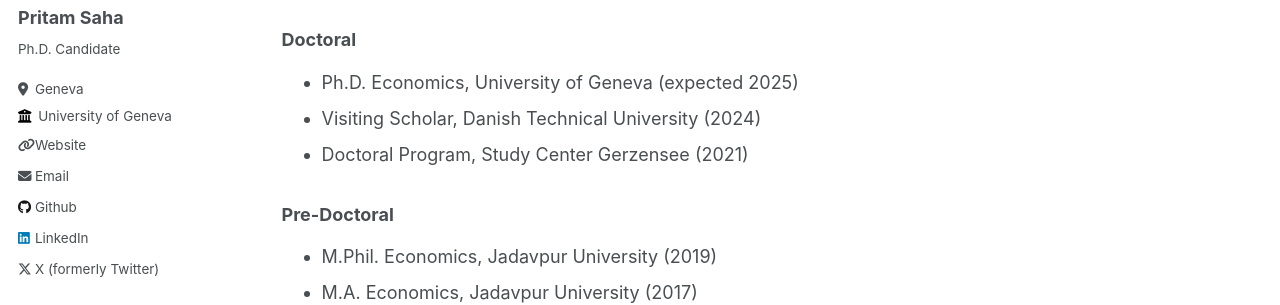
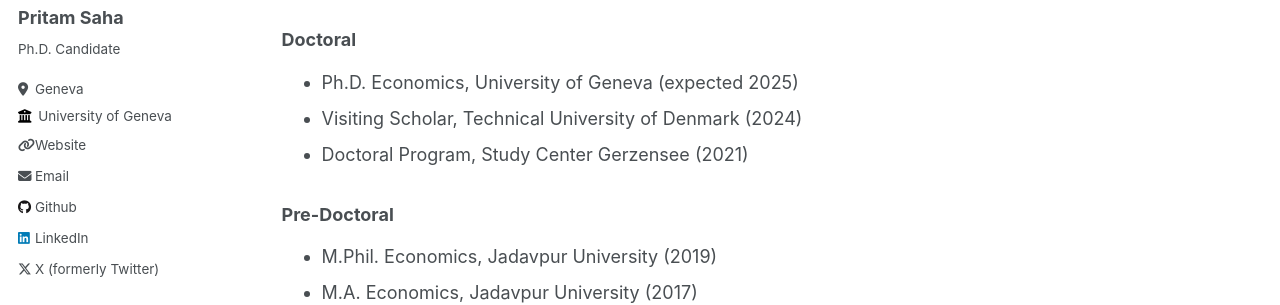
Before and after one commit to s-pritam/s-pritam.github.io, a Jekyll site: the page built from _pages/cv.md, in a window 1280 px wide and 900 px high. Shown: the part 223-528 px from the top of the window. Built offline with Jekyll 4.4.1, drawn with Linux system fonts in a browser that asks for light colours.

Commit message:
Update cv.md

```diff
--- a/_pages/cv.md
+++ b/_pages/cv.md
@@ -15,7 +15,7 @@ Education
 ======
 ### Doctoral
 * Ph.D. Economics, University of Geneva (expected 2025)
-* Visiting Scholar, Danish Technical University (2024)
+* Visiting Scholar, Technical University of Denmark (2024)
 * Doctoral Program, Study Center Gerzensee (2021)
 
 ### Pre-Doctoral
```
